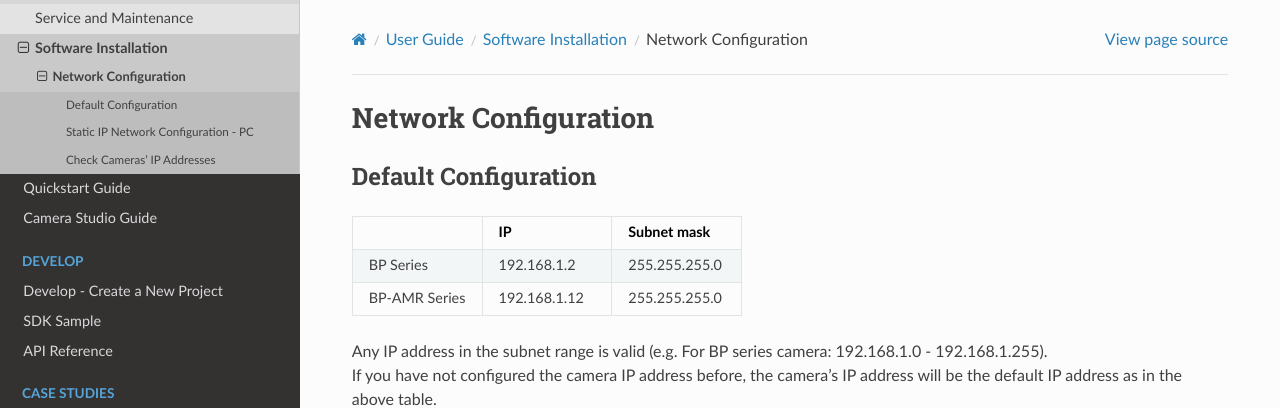
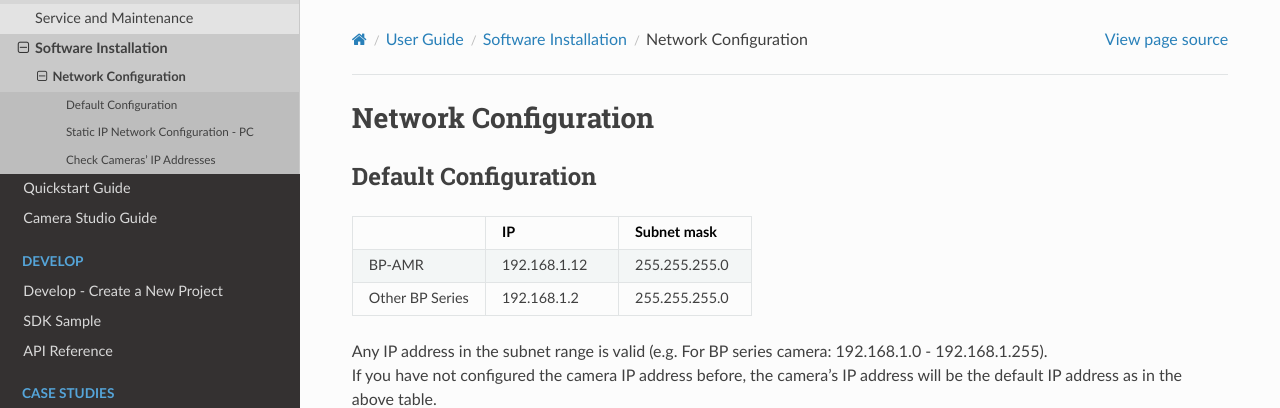
Before and after one commit to DaoAI-Robotics-Inc/daoai_camera_studio_user_manual, a Sphinx documentation site: the page built from docs/source/getting-started/user-guide/software-installation/network-configuration.rst, in a window 1280 px wide and 900 px high. Shown: the top 408 px of the window. Built offline with Sphinx 7.4.7 and the Read the Docs theme 2.0.0, drawn with Linux system fonts in a browser that asks for light colours; pages that are not in the unit, such as notebooks, are missing from menus.

Commit message:
fix images error, series table

```diff
--- a/docs/source/getting-started/user-guide/software-installation/network-configuration.rst
+++ b/docs/source/getting-started/user-guide/software-installation/network-configuration.rst
@@ -13,11 +13,11 @@
    * -
      - IP
      - Subnet mask
-   * - BP Series
+   * - BP-AMR
+     - 192.168.1.12
+     - 255.255.255.0
+   * - Other BP Series
      - 192.168.1.2
-     - 255.255.255.0
-   * - BP-AMR Series
-     - 192.168.1.12
      - 255.255.255.0
 
 | Any IP address in the subnet range is valid (e.g. For BP series camera: 192.168.1.0 - 192.168.1.255).
```
Also changed, not shown: docs/source/getting-started/camera-studio-guide/images/tab_2d_depth_hover.png.
